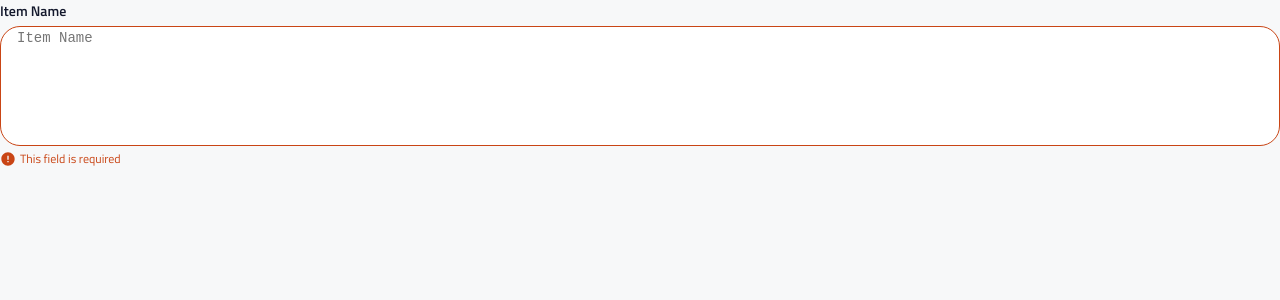
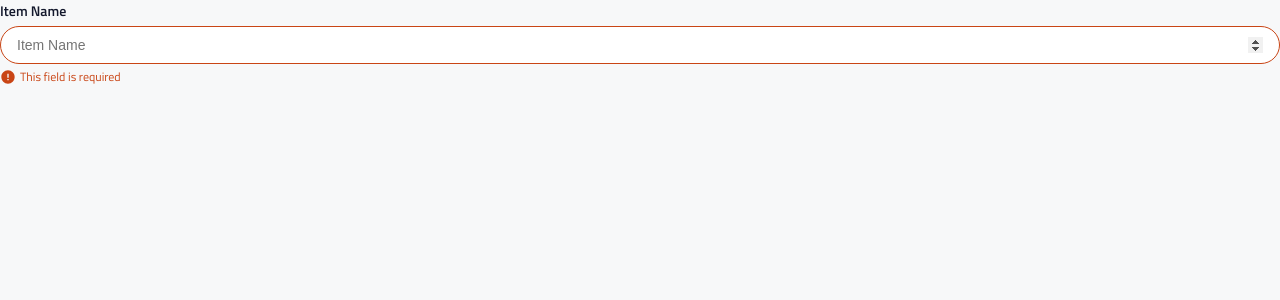
Before and after one commit to alperzini/instock-client, a React (Vite) app: page / in a window 1280 px wide. Shown: the top 300 px of the page. Built offline with nearby package versions, Linux system fonts and the light colour scheme.

Commit message:
add QuantityField component

```diff
--- /dev/null
+++ b/src/components/FormFields/QuantityField/QuantityField.jsx
@@ -0,0 +1,16 @@
+import "./QuantityField.scss";
+import ErrorMessage from "../ErrorMessage/ErrorMessage.jsx";
+
+function QuantityField(props) {
+    const { label, name, id, placeholder, value, onChange, error, isError } = props;
+
+    return (
+        <div className="quantity-field__wrapper">
+            <label className="quantity-field__label" htmlFor={id}>{label}</label>
+            <input className={`quantity-field__quantity-input ${isError ? "quantity-field__quantity-input--error-border" : ""}`}
+                type="number" min={1} id={id} name={name} placeholder={placeholder} value={value} onChange={onChange} />
+            <ErrorMessage error={error} isError={isError} />
+        </div>
+    );
+}
+export default QuantityField;
--- /dev/null
+++ b/src/components/FormFields/QuantityField/QuantityField.scss
@@ -0,0 +1,49 @@
+@use "../../../styles/variables" as *;
+@use "../../../styles/functions" as *;
+@use "../../../styles/mixins" as *;
+
+.quantity-field {
+    &__wrapper {
+        display: flex;
+        flex-direction: column;
+    }
+
+    &__label {
+        font-size: $text-size-m-p2;
+        line-height: $line-height-m-p2;
+        color: $color-instock-black;
+        font-weight: $font-semi-bold;
+
+        @include tablet {
+            font-size: $text-size-dt-p2;
+            line-height: $line-height-dt-p2;
+        }
+    }
+
+    &__quantity-input {
+        outline: none;
+        font-size: $text-size-m-p2;
+        line-height: $line-height-m-p2;
+        color: $color-instock-black;
+        font-weight: $font-regular;
+        height: $ff-height-m;
+        padding: 0 $ff-padding-right 0 $ff-padding-left;
+        margin: $ff-margin-top 0 $ff-margin-bottom 0;
+        border-radius: $ff-br;
+        border: 1px solid $color-cloud;
+
+        &:focus {
+            border-color: $color-instock-indigo;
+        }
+
+        &--error-border {
+            border-color: $color-red
+        }
+
+        @include tablet {
+            font-size: $text-size-dt-p2;
+            line-height: $line-height-dt-p2;
+            height: $ff-height-dt;
+        }
+    }
+}
--- a/src/pages/WarehousesPage/WarehousesPage.jsx
+++ b/src/pages/WarehousesPage/WarehousesPage.jsx
@@ -1,6 +1,7 @@
 import "./WarehousesPage.scss";
 import TextField from "../../components/FormFields/TextField/TextField";
 import DescriptionField from "../../components/FormFields/DescriptionField/DescriptionField";
+import QuantityField from "../../components/FormFields/QuantityField/QuantityField";
 import { useState } from "react";
 
 const WarehousesPage = ({ warehouses, setWarehouses }) => {
@@ -11,7 +12,7 @@ const WarehousesPage = ({ warehouses, setWarehouses }) => {
     }
     return (
         // <TextField onChange={handleTextChange} label="Item Name" name="name" id="name" placeholder="Item Name" value={value} error="This field is required" isError={true} />
-        <DescriptionField onChange={handleTextChange} label="Item Name" name="name" id="name" placeholder="Item Name" value={value} error="This field is required" isError={true} />
+        <QuantityField onChange={handleTextChange} label="Item Name" name="name" id="name" placeholder="Item Name" value={value} error="This field is required" isError={true} />
 
     );
 };
```
